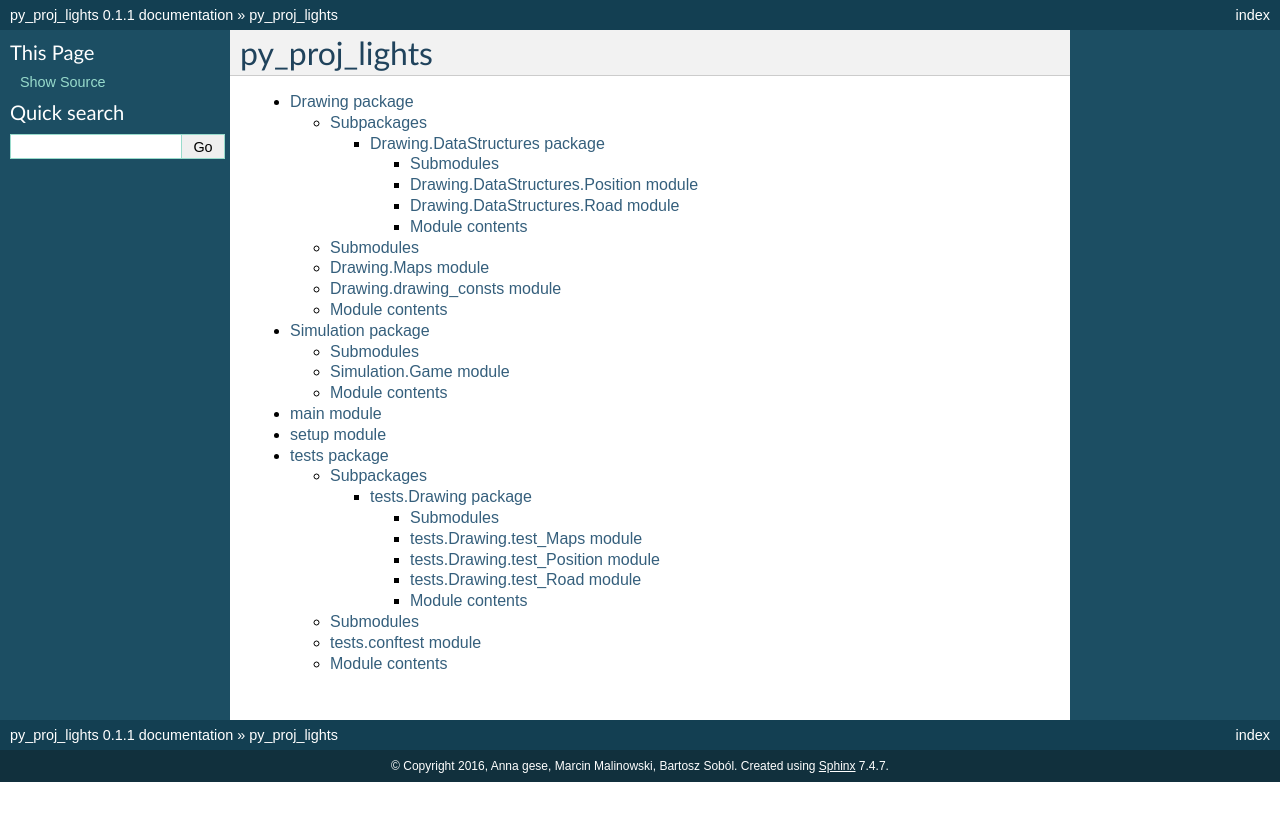
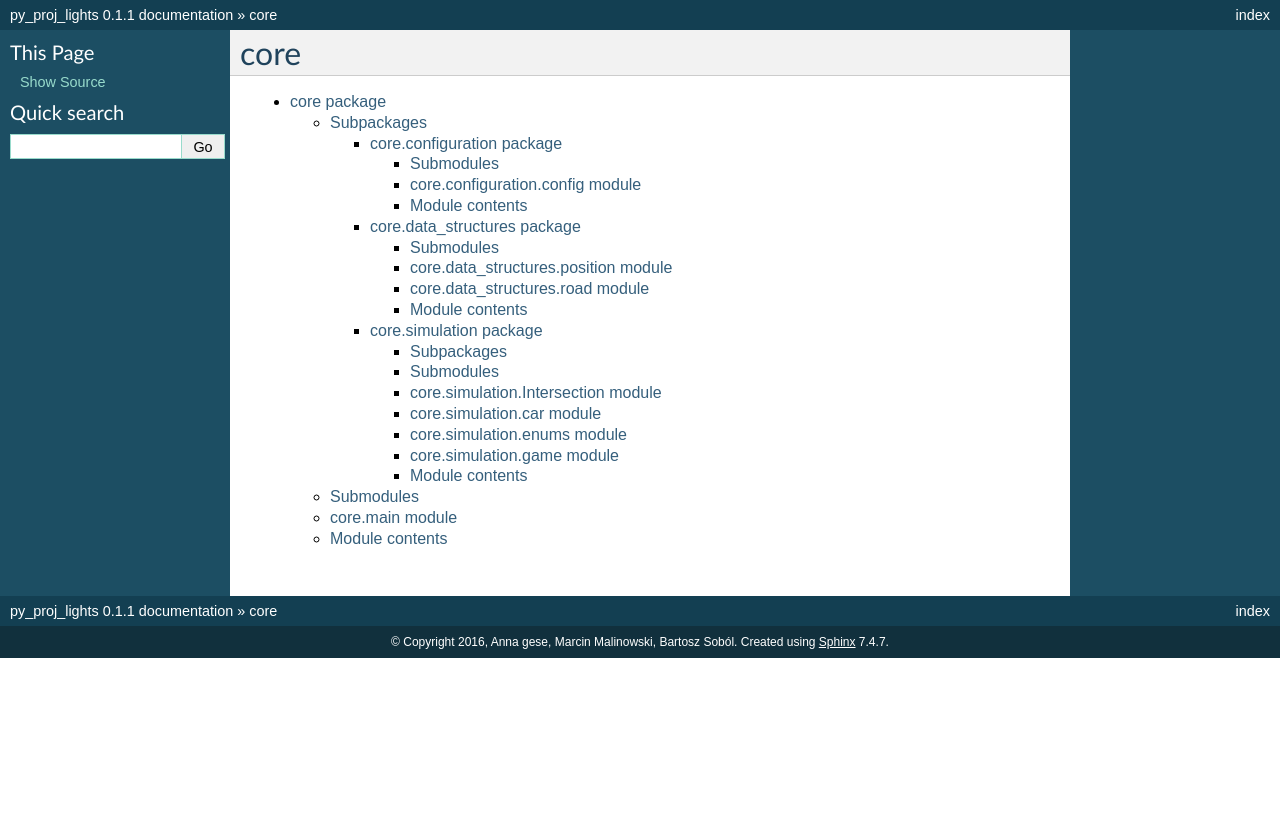
Before and after one commit to DrimTim32/py_proj_lights, a Sphinx documentation site: the page built from docs/source/modules.rst, in a window 1280 px wide. Shown: the top 821 px of the page. Built offline with Sphinx 7.4.7, drawn with Linux system fonts in a browser that asks for light colours; pages that are not in the unit, such as notebooks, are missing from menus.

Commit message:
docs update

```diff
--- a/docs/source/Drawing.DataStructures.rst
+++ /dev/null
@@ -1,30 +0,0 @@
-Drawing.DataStructures package
-==============================
-
-Submodules
-----------
-
-Drawing.DataStructures.Position module
---------------------------------------
-
-.. automodule:: Drawing.DataStructures.Position
-    :members:
-    :undoc-members:
-    :show-inheritance:
-
-Drawing.DataStructures.Road module
-----------------------------------
-
-.. automodule:: Drawing.DataStructures.Road
-    :members:
-    :undoc-members:
-    :show-inheritance:
-
-
-Module contents
----------------
-
-.. automodule:: Drawing.DataStructures
-    :members:
-    :undoc-members:
-    :show-inheritance:
--- a/docs/source/Drawing.rst
+++ b/docs/source/Drawing.rst
@@ -1,4 +1,4 @@
-Drawing package
+drawing package
 ===============
 
 Subpackages
@@ -6,23 +6,23 @@ Subpackages
 
 .. toctree::
 
-    Drawing.DataStructures
+    drawing.painters
 
 Submodules
 ----------
 
-Drawing.Maps module
--------------------
+drawing.drawing_consts module
+-----------------------------
 
-.. automodule:: Drawing.Maps
+.. automodule:: drawing.drawing_consts
     :members:
     :undoc-members:
     :show-inheritance:
 
-Drawing.drawing_consts module
------------------------------
+drawing.maps module
+-------------------
 
-.. automodule:: Drawing.drawing_consts
+.. automodule:: drawing.maps
     :members:
     :undoc-members:
     :show-inheritance:
@@ -31,7 +31,7 @@ Drawing.drawing_consts module
 Module contents
 ---------------
 
-.. automodule:: Drawing
+.. automodule:: drawing
     :members:
     :undoc-members:
     :show-inheritance:
--- a/docs/source/Simulation.rst
+++ /dev/null
@@ -1,22 +0,0 @@
-Simulation package
-==================
-
-Submodules
-----------
-
-Simulation.Game module
-----------------------
-
-.. automodule:: Simulation.Game
-    :members:
-    :undoc-members:
-    :show-inheritance:
-
-
-Module contents
----------------
-
-.. automodule:: Simulation
-    :members:
-    :undoc-members:
-    :show-inheritance:
--- /dev/null
+++ b/docs/source/core.configuration.rst
@@ -0,0 +1,22 @@
+core.configuration package
+==========================
+
+Submodules
+----------
+
+core.configuration.config module
+--------------------------------
+
+.. automodule:: core.configuration.config
+    :members:
+    :undoc-members:
+    :show-inheritance:
+
+
+Module contents
+---------------
+
+.. automodule:: core.configuration
+    :members:
+    :undoc-members:
+    :show-inheritance:
--- /dev/null
+++ b/docs/source/core.data_structures.rst
@@ -0,0 +1,30 @@
+core.data_structures package
+============================
+
+Submodules
+----------
+
+core.data_structures.position module
+------------------------------------
+
+.. automodule:: core.data_structures.position
+    :members:
+    :undoc-members:
+    :show-inheritance:
+
+core.data_structures.road module
+--------------------------------
+
+.. automodule:: core.data_structures.road
+    :members:
+    :undoc-members:
+    :show-inheritance:
+
+
+Module contents
+---------------
+
+.. automodule:: core.data_structures
+    :members:
+    :undoc-members:
+    :show-inheritance:
--- /dev/null
+++ b/docs/source/core.rst
@@ -0,0 +1,31 @@
+core package
+============
+
+Subpackages
+-----------
+
+.. toctree::
+
+    core.configuration
+    core.data_structures
+    core.simulation
+
+Submodules
+----------
+
+core.main module
+----------------
+
+.. automodule:: core.main
+    :members:
+    :undoc-members:
+    :show-inheritance:
+
+
+Module contents
+---------------
+
+.. automodule:: core
+    :members:
+    :undoc-members:
+    :show-inheritance:
--- /dev/null
+++ b/docs/source/core.simulation.rst
@@ -0,0 +1,54 @@
+core.simulation package
+=======================
+
+Subpackages
+-----------
+
+.. toctree::
+
+    core.simulation.generators
+    core.simulation.lights_managers
+
+Submodules
+----------
+
+core.simulation.Intersection module
+-----------------------------------
+
+.. automodule:: core.simulation.Intersection
+    :members:
+    :undoc-members:
+    :show-inheritance:
+
+core.simulation.car module
+--------------------------
+
+.. automodule:: core.simulation.car
+    :members:
+    :undoc-members:
+    :show-inheritance:
+
+core.simulation.enums module
+----------------------------
+
+.. automodule:: core.simulation.enums
+    :members:
+    :undoc-members:
+    :show-inheritance:
+
+core.simulation.game module
+---------------------------
+
+.. automodule:: core.simulation.game
+    :members:
+    :undoc-members:
+    :show-inheritance:
+
+
+Module contents
+---------------
+
+.. automodule:: core.simulation
+    :members:
+    :undoc-members:
+    :show-inheritance:
--- a/docs/source/index.rst
+++ b/docs/source/index.rst
@@ -9,8 +9,8 @@ Welcome to py_proj_lights's documentation!
 .. toctree::
    :maxdepth: 2
 
-   Drawing
-   Simulation
+   core
+   drawing
 
 
 
--- a/docs/source/modules.rst
+++ b/docs/source/modules.rst
@@ -1,11 +1,7 @@
-py_proj_lights
-==============
+core
+====
 
 .. toctree::
    :maxdepth: 4
 
-   Drawing
-   Simulation
-   main
-   setup
-   tests
+   core
--- a/docs/source/tests.Drawing.rst
+++ /dev/null
@@ -1,38 +0,0 @@
-tests.Drawing package
-=====================
-
-Submodules
-----------
-
-tests.Drawing.test_Maps module
-------------------------------
-
-.. automodule:: tests.Drawing.test_Maps
-    :members:
-    :undoc-members:
-    :show-inheritance:
-
-tests.Drawing.test_Position module
-----------------------------------
-
-.. automodule:: tests.Drawing.test_Position
-    :members:
-    :undoc-members:
-    :show-inheritance:
-
-tests.Drawing.test_Road module
-------------------------------
-
-.. automodule:: tests.Drawing.test_Road
-    :members:
-    :undoc-members:
-    :show-inheritance:
-
-
-Module contents
----------------
-
-.. automodule:: tests.Drawing
-    :members:
-    :undoc-members:
-    :show-inheritance:
--- a/docs/source/tests.rst
+++ /dev/null
@@ -1,29 +0,0 @@
-tests package
-=============
-
-Subpackages
------------
-
-.. toctree::
-
-    tests.Drawing
-
-Submodules
-----------
-
-tests.conftest module
----------------------
-
-.. automodule:: tests.conftest
-    :members:
-    :undoc-members:
-    :show-inheritance:
-
-
-Module contents
----------------
-
-.. automodule:: tests
-    :members:
-    :undoc-members:
-    :show-inheritance:
```
Also changed, not shown: docs/source/core.simulation.generators.rst (added, +38 -0 lines), docs/source/core.simulation.lights_managers.rst (added, +30 -0 lines), docs/source/drawing.painters.rst (added, +22 -0 lines), docs/source/main.rst (deleted, +0 -7 lines), docs/source/setup.rst (deleted, +0 -7 lines).
